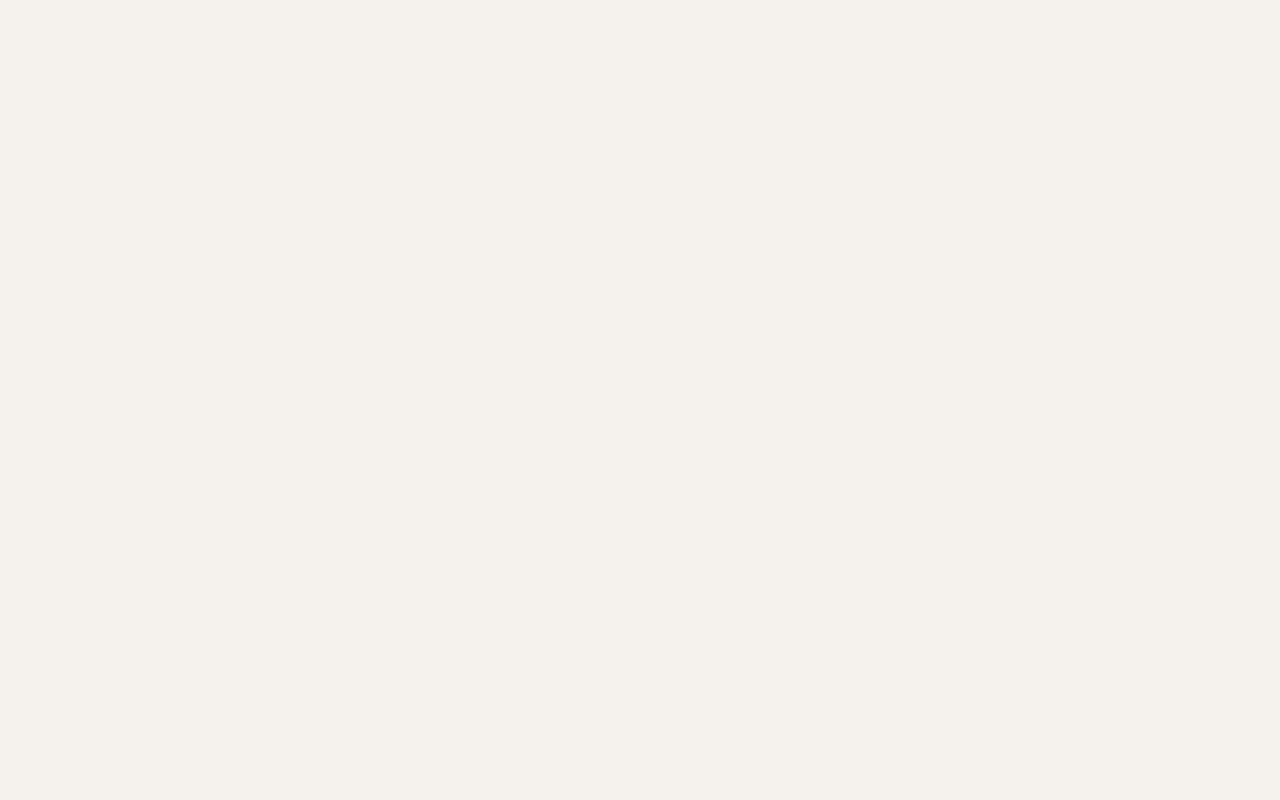
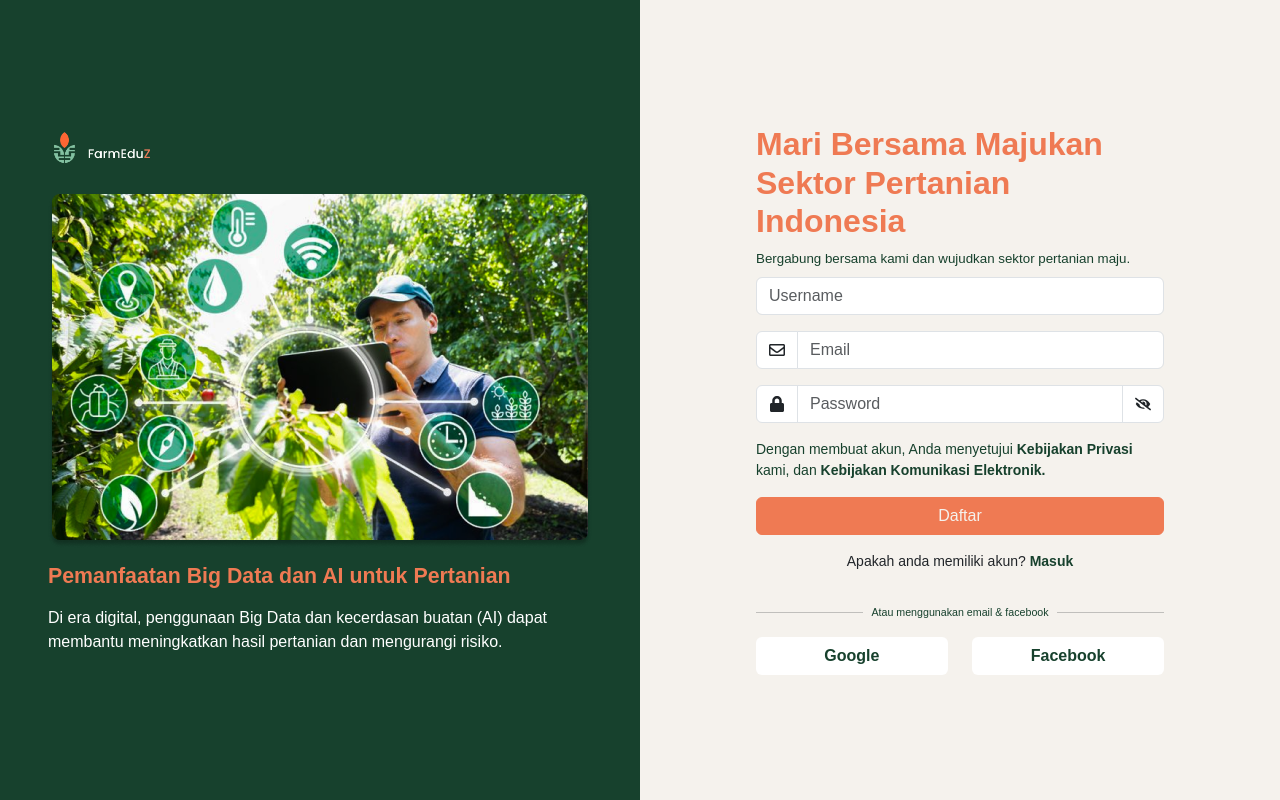
Before and after one commit to aihfdzah/GreeNext, a React (Vite) app: page /register in a window 1280 px wide. Before the commit this address had no page. Built offline with nearby package versions, Linux system fonts and the light colour scheme.

Commit message:
megubah login dan register

```diff
--- a/package.json
+++ b/package.json
@@ -13,6 +13,7 @@
     "bootstrap": "^5.3.3",
     "react": "^18.3.1",
     "react-dom": "^18.3.1",
+    "react-icons": "^5.3.0",
     "react-router-dom": "^6.27.0"
   },
   "devDependencies": {
--- a/src/App.jsx
+++ b/src/App.jsx
@@ -12,7 +12,7 @@
 		<BrowserRouter>
 			<Routes>
 				<Route path="/login" element={<Login />} />
-				<Route path="/regis" element={<Register />} />
+				<Route path="/register" element={<Register />} />
 				<Route path="/" element={<Navbar />} />
 				<Route path="/kelas" element={<Kelas />} />
 				<Route path="/tentang" element={<Tentang />} />
--- a/src/pages/Register.jsx
+++ b/src/pages/Register.jsx
@@ -117,7 +117,7 @@
 				<p className="mt-3 small">
 					Apakah anda memiliki akun?{" "}
 					<a
-						href="/"
+						href="/login"
 						className="text-decoration-none"
 						style={{ color: "#17412d", fontWeight: "bold" }}>
 						Masuk
```
Also changed, not shown: 1 other file (tests, documents, lock files or other folders).
